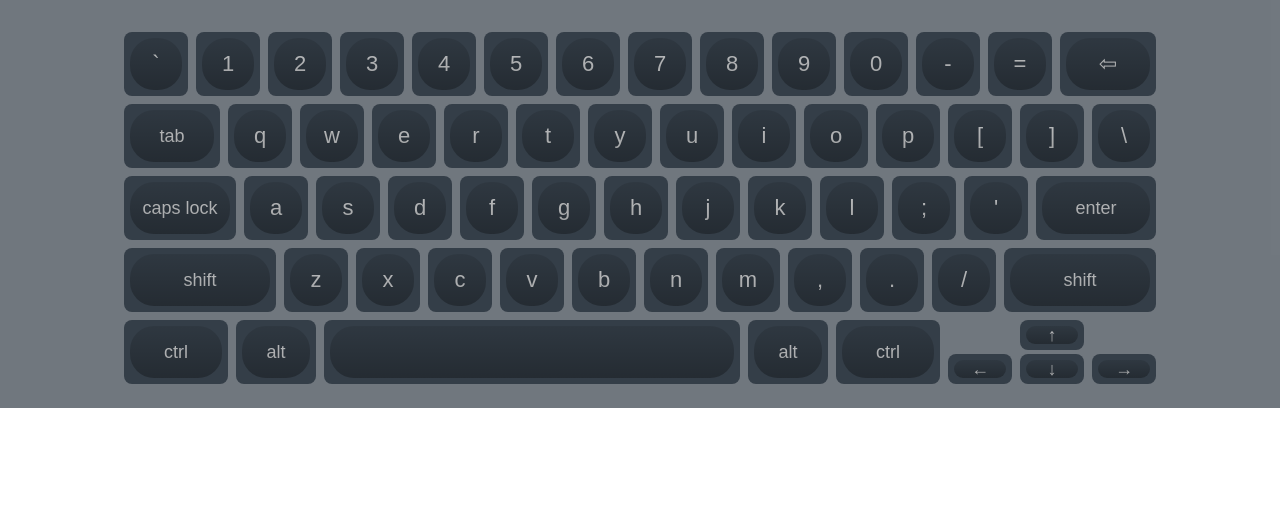
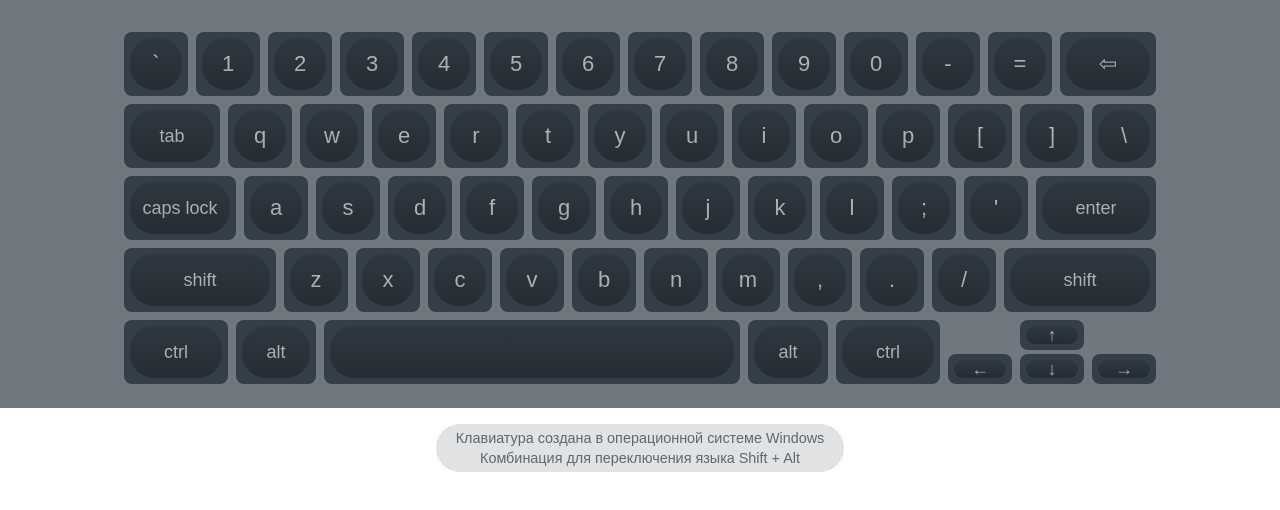
Before and after one commit to ipipka/rss-virtual-keyboard, a website built with webpack: page src/index.html in a window 1280 px wide. Built offline with nearby package versions, Linux system fonts and the light colour scheme.

Commit message:
feat: add info about keyboard

```diff
--- /dev/null
+++ b/src/aboutElement/index.js
@@ -0,0 +1,14 @@
+const aboutCreate = () => {
+  const element = document.createElement('div');
+  element.classList.add('about');
+  element.innerHTML += `<div class="about__content">
+      <div class="about__system">Клавиатура создана в операционной системе Windows</div>
+      <div class="about__lang">Комбинация для переключения языка Shift + Alt</div>
+    </div>`;
+
+  return element;
+};
+
+const aboutElement = aboutCreate();
+
+export default aboutElement;
--- a/src/index.js
+++ b/src/index.js
@@ -1,9 +1,11 @@
 import './styles/style.scss';
 import keyboard from './keyboardElement/index';
+import about from './aboutElement/index';
 import keyboardModifierHandler from './keyboardModifierHandler/index';
 import keyboardLangHandler from './keyboardLangHandler';
 
 document.body.append(keyboard);
+document.body.append(about);
 
 document.addEventListener('keydown', (e) => {
   const targetKey = document.querySelector(`.key[data-code="${e.code}"]`);
--- /dev/null
+++ b/src/styles/modules/_about.scss
@@ -0,0 +1,18 @@
+/**
+ * About
+ */
+
+.about {
+  margin: $key-gap * 2;
+  text-align: center;
+
+  &__content {
+    padding: 4px 20px;
+    display: inline-block;
+    font-size: 80%;
+    line-height: 20px;
+    color: transparentize($g-color-primary, 0.25);
+    background: transparentize($g-color-primary, 0.85);
+    border-radius: 24px;
+  }
+}
--- a/src/styles/style.scss
+++ b/src/styles/style.scss
@@ -9,3 +9,5 @@
 @import "modules/_keyboard";
 @import "modules/_key";
 @import "modules/_char";
+
+@import "modules/_about";
```
